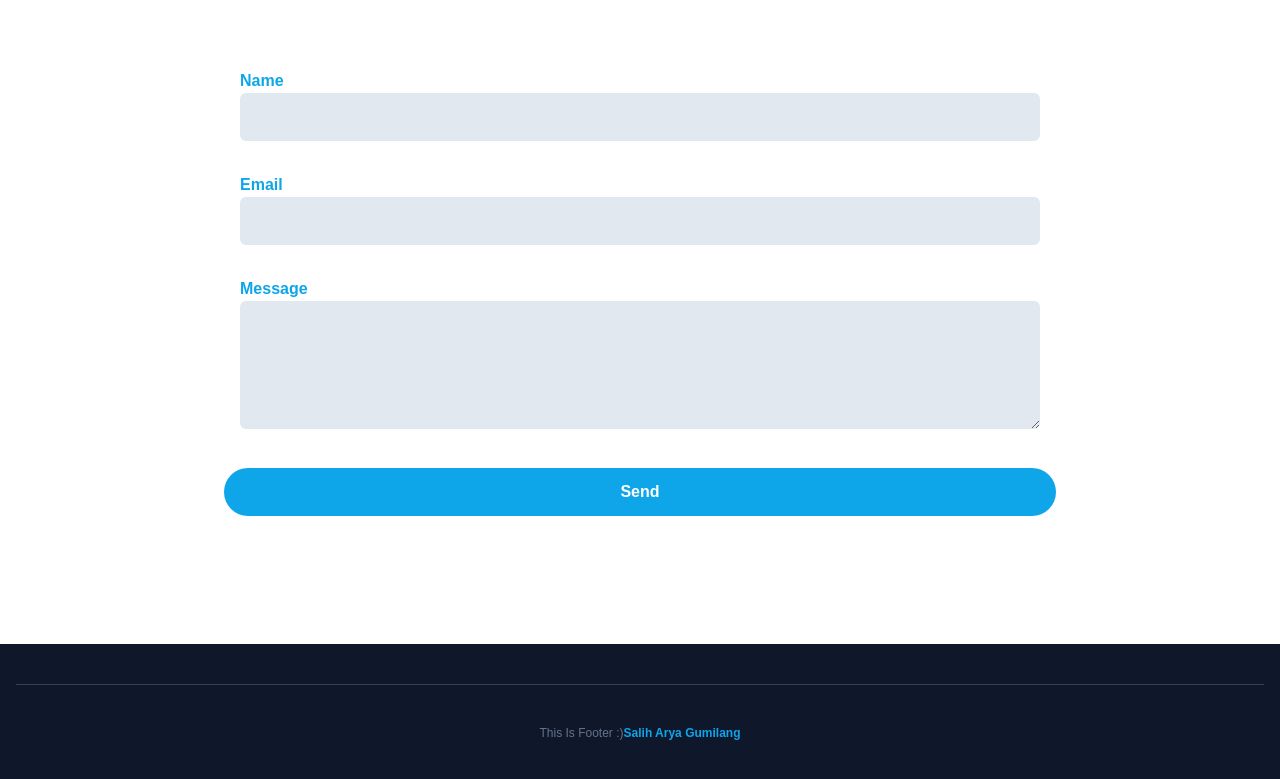
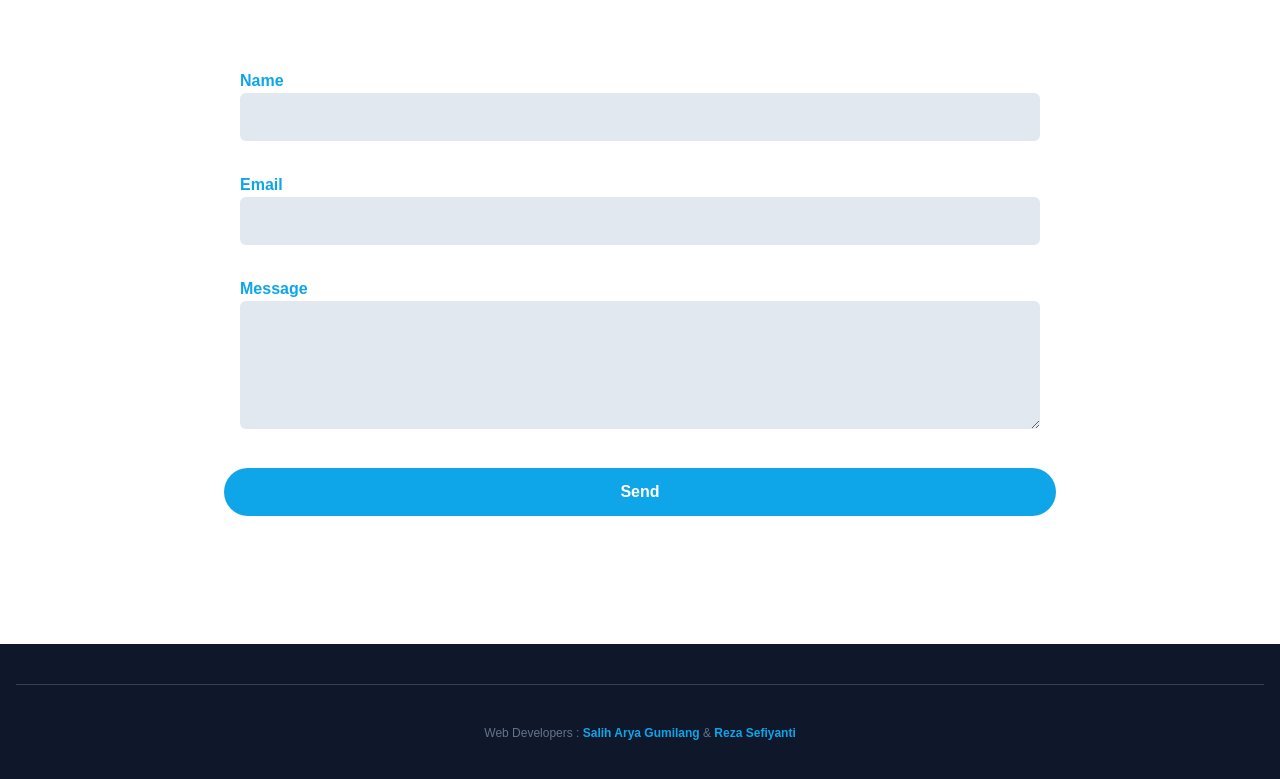
Before and after one commit to saliharya/tailwind-team-project, a website: page index.html in a window 1280 px wide. Shown: the part 5787-6566 px from the top of the page. Drawn offline with Linux system fonts and the light colour scheme.

Commit message:
change footer

```diff
--- a/index.html
+++ b/index.html
@@ -680,9 +680,10 @@
     <footer class="bg-dark pt-10 pb-12">
         <div class="container">
             <div class="w-full pt-10 border-t border-slate-700">
-                <p class="font-medium text-xs text-slate-500 text-center">This Is Footer :)<a
+                <p class="font-medium text-xs text-slate-500 text-center">Web Developers : <a
                         href="https://www.instagram.com/saliharya/" target="_blank" class="font-bold text-primary">Salih
-                        Arya Gumilang</a></p>
+                        Arya Gumilang</a> & <a href="http://instagram.com/reza_sfxyzz" target="_blank"
+                        class="font-bold text-primary">Reza Sefiyanti</a></p>
             </div>
         </div>
     </footer>
```
